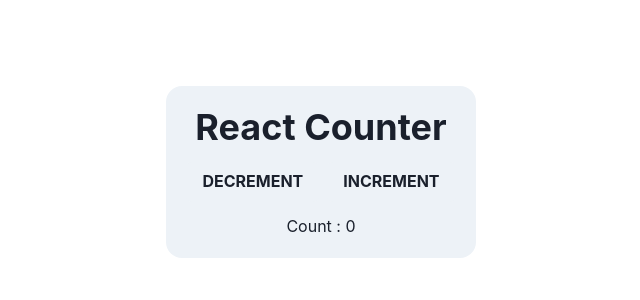
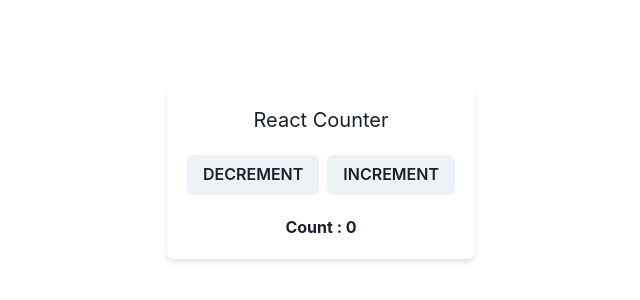
Before and after one commit to dev4ult/basic-react-redux, a React (Vite) app: page / in a window 1280 px wide. Shown: the part 228-528 px from the top of the page, without its empty margins (319-959 px from the left). Built offline with nearby package versions, Linux system fonts and the light colour scheme.

Commit message:
minor changes

```diff
--- a/package.json
+++ b/package.json
@@ -12,6 +12,7 @@
   },
   "dependencies": {
     "@chakra-ui/react": "^2.4.9",
+    "@emotion/styled": "^11.10.5",
     "@reduxjs/toolkit": "^1.9.2",
     "framer-motion": "^9.0.2",
     "react": "^18.2.0",
--- a/src/App.jsx
+++ b/src/App.jsx
@@ -1,4 +1,5 @@
-import { ChakraProvider, Heading, Button, ButtonGroup, Text, Box } from '@chakra-ui/react';
+import { Button, ButtonGroup, Text, Box, Container } from '@chakra-ui/react';
+import styled from '@emotion/styled';
 import { useDispatch, useSelector } from 'react-redux';
 import { decremented, incremented } from './redux/counter.js';
 
@@ -7,35 +8,45 @@ function App() {
   const dispatch = useDispatch();
 
   return (
-    <ChakraProvider>
-      <Box height={'100vh'} display={'flex'} justifyContent={'center'} alignItems={'center'}>
-        <Box padding={'5'} display={'flex'} flexDir={'column'} gap={'3'} textAlign={'center'} maxW={'xl'} bgColor={'gray.100'} borderRadius={'2xl'} mx={'auto'}>
-          <Heading>React Counter</Heading>
-          <ButtonGroup mx={'auto'}>
-            <Button
-              textTransform={'uppercase'}
-              fontWeight={'bold'}
+    <>
+      <Container height="100vh" display="flex" justifyContent="center" alignItems="center">
+        <Card maxW="xl" shadow="md" borderRadius="md">
+          <Text fontSize="xl">React Counter</Text>
+          <ButtonGroup mx="auto">
+            <StyledButton
               onClick={() => {
                 dispatch(decremented());
               }}
             >
               decrement
-            </Button>
-            <Button
-              textTransform={'uppercase'}
-              fontWeight={'bold'}
+            </StyledButton>
+            <StyledButton
               onClick={() => {
                 dispatch(incremented());
               }}
             >
               increment
-            </Button>
+            </StyledButton>
           </ButtonGroup>
-          <Text>Count : {count}</Text>
-        </Box>
-      </Box>
-    </ChakraProvider>
+          <Text fontWeight="bold">Count : {count}</Text>
+        </Card>
+      </Container>
+    </>
   );
 }
 
+const Card = styled(Box)`
+  padding: 20px;
+  display: flex;
+  flex-direction: column;
+  gap: 20px;
+  margin-inline: auto;
+  text-align: center;
+`;
+
+const StyledButton = styled(Button)`
+  font-weight: semibold;
+  text-transform: uppercase;
+`;
+
 export default App;
--- a/src/main.jsx
+++ b/src/main.jsx
@@ -2,12 +2,15 @@ import React from 'react';
 import ReactDOM from 'react-dom/client';
 import App from './App';
 import store from './redux/store.js';
+import { ChakraProvider } from '@chakra-ui/react';
 import { Provider } from 'react-redux';
 
 ReactDOM.createRoot(document.getElementById('root')).render(
   <React.StrictMode>
     <Provider store={store}>
-      <App />
+      <ChakraProvider>
+        <App />
+      </ChakraProvider>
     </Provider>
   </React.StrictMode>
 );
--- a/vite.config.js
+++ b/vite.config.js
@@ -4,5 +4,4 @@ import react from '@vitejs/plugin-react';
 // https://vitejs.dev/config/
 export default defineConfig({
   plugins: [react()],
-  base: '/basic-react-redux',
 });
```
Also changed, not shown: 1 other file (tests, documents, lock files or other folders).
